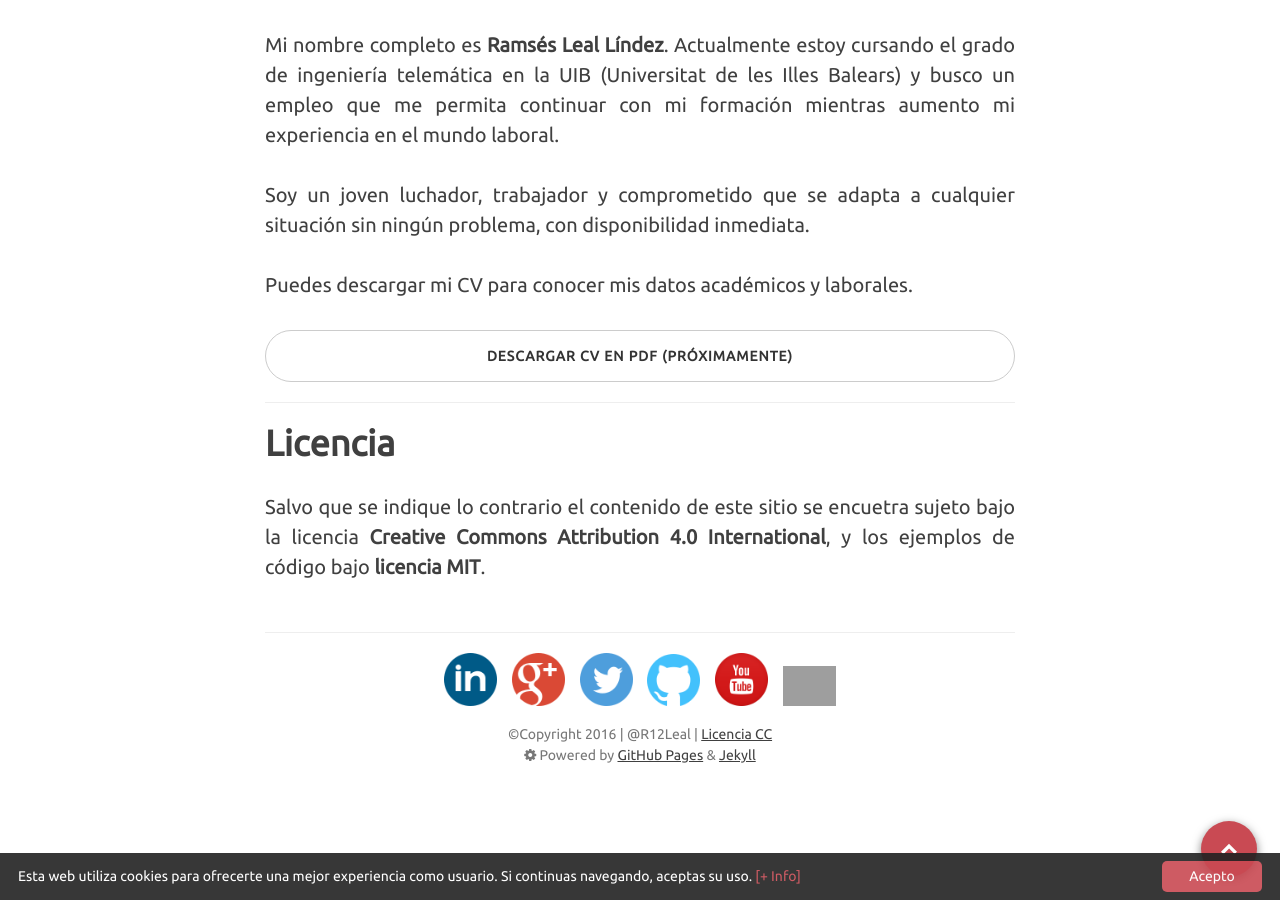
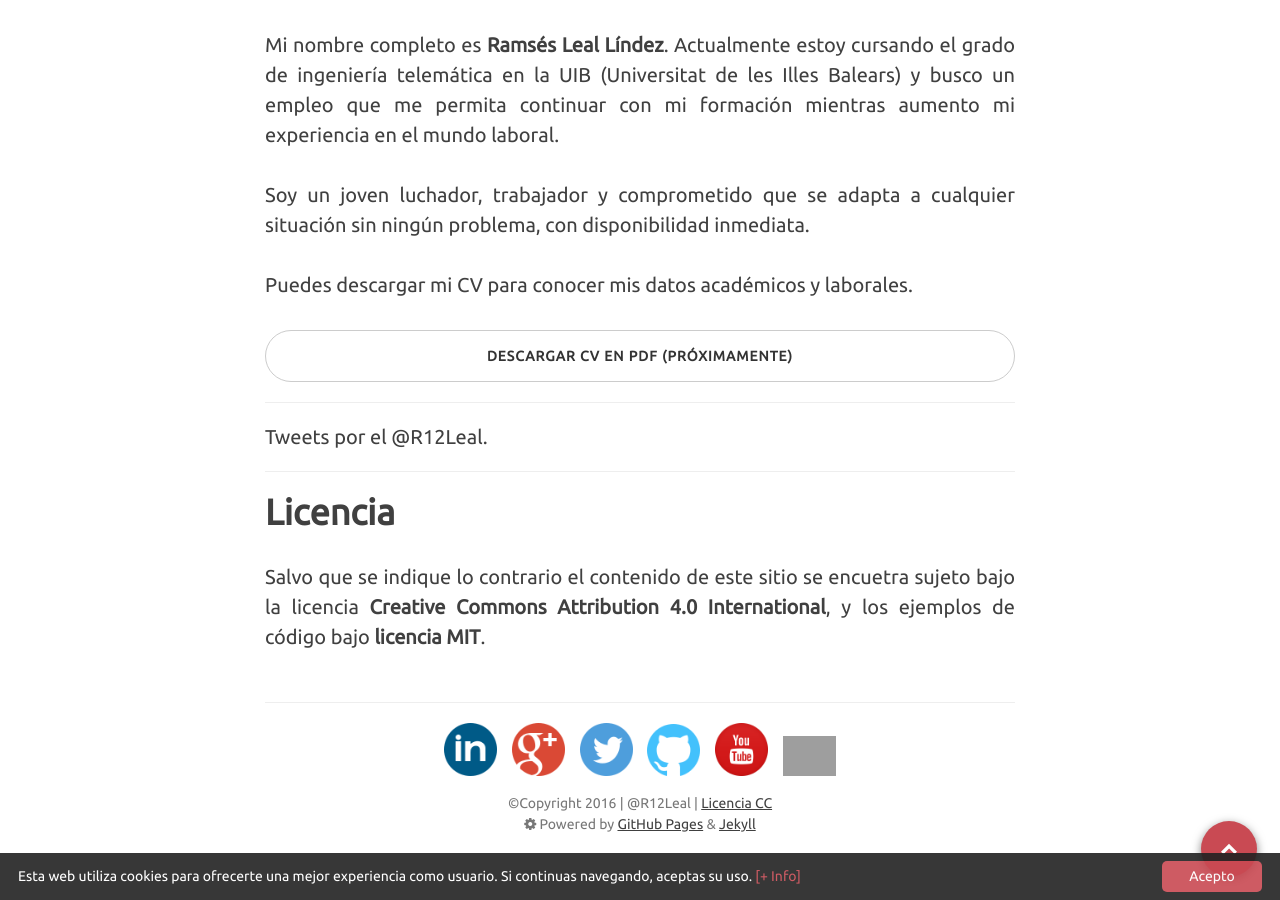
Before and after one commit to R12Leal/R12Leal.github.io, a Jekyll site: the page built from sobre-mi.html, in a window 1280 px wide and 900 px high, scrolled down 814 px. Built offline with Jekyll 4.4.1, drawn with Linux system fonts in a browser that asks for light colours; nearby versions of some CDN libraries; comment, search, counter and statistics services are not loaded.

Commit message:
Update 08/03/2016

```diff
--- a/sobre-mi.html
+++ b/sobre-mi.html
@@ -18,6 +18,9 @@
 <p>Puedes descargar mi CV para conocer mis datos académicos y laborales.</p>
 <a href="#" title="CV Ramsés Leal" class="btn btn-default">Descargar CV en PDF (Próximamente)</a>
 <hr />
+  <a class="twitter-timeline" href="https://twitter.com/R12Leal" data-widget-id="707234977948278784">Tweets por el @R12Leal.</a>
+  <script>!function(d,s,id){var js,fjs=d.getElementsByTagName(s)[0],p=/^http:/.test(d.location)?'http':'https';if(!d.getElementById(id)){js=d.createElement(s);js.id=id;js.src=p+"://platform.twitter.com/widgets.js";fjs.parentNode.insertBefore(js,fjs);}}(document,"script","twitter-wjs");</script>
+<hr />
 <h1>Licencia</h1>
 <p>Salvo que se indique lo contrario el contenido de este sitio se encuetra sujeto bajo
   la licencia <strong>Creative Commons Attribution 4.0 International</strong>,
```
